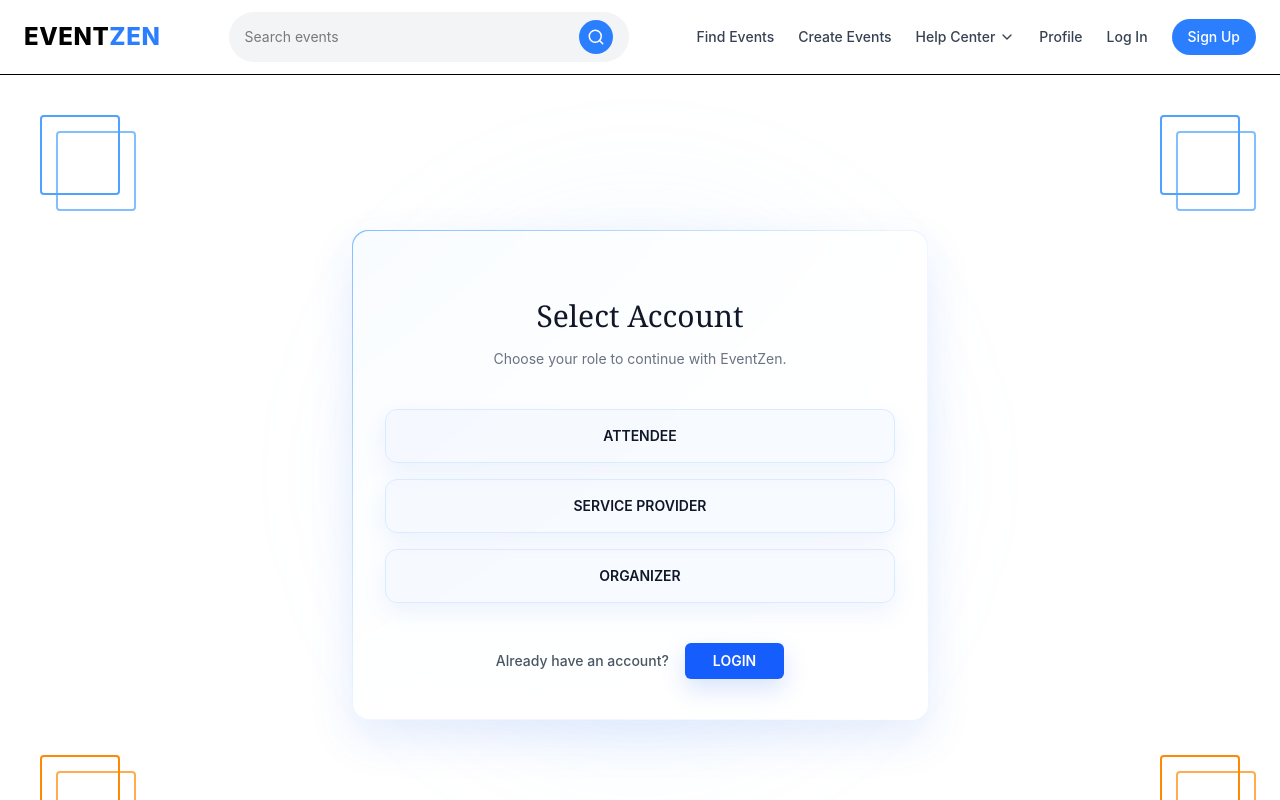
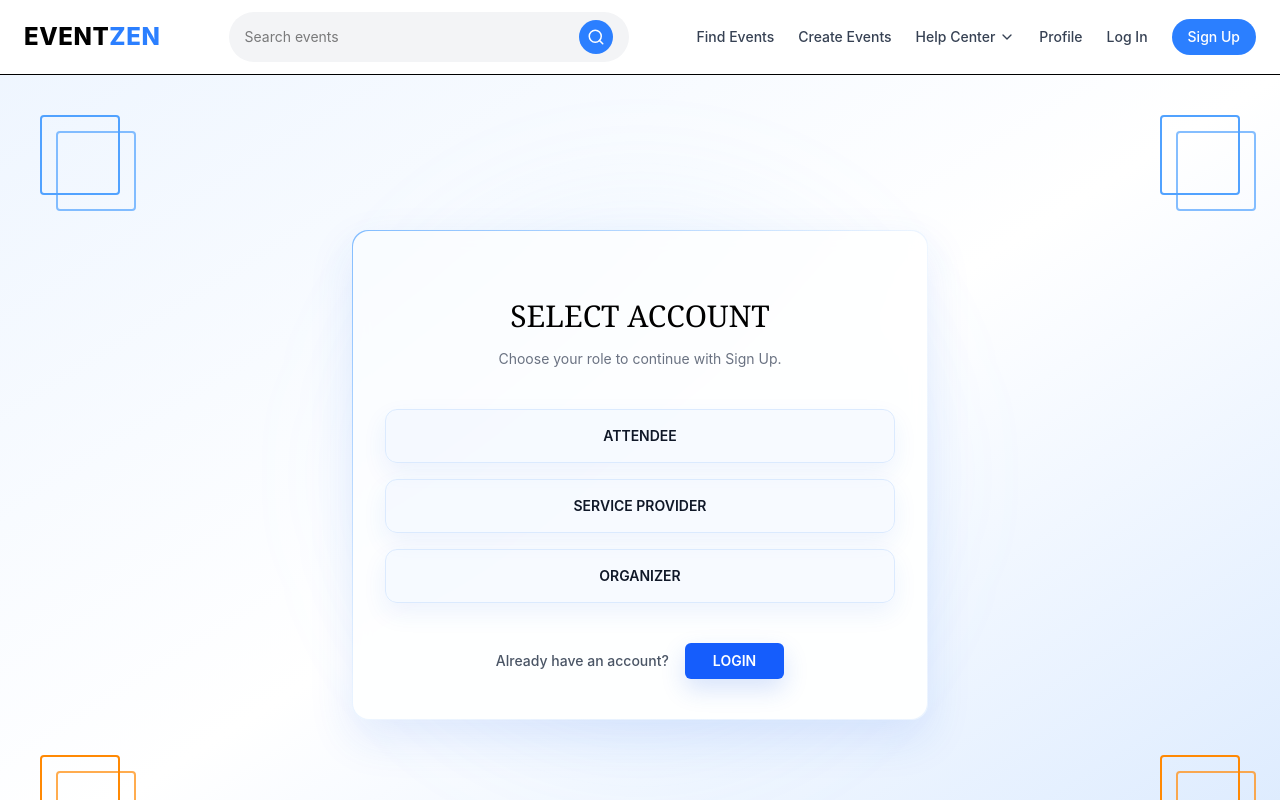
Before and after one commit to Event-Zen/eventzen-frontend, a React (Vite) app: page /signup in a window 1280 px wide. Shown: the top 800 px of the page. Built offline with nearby package versions, Linux system fonts and the light colour scheme.

Commit message:
Role selection Page Updated

```diff
--- a/src/pages/RoleSelectionPage.tsx
+++ b/src/pages/RoleSelectionPage.tsx
@@ -32,7 +32,7 @@ export default function RoleSelectionPage({ onSelectRole, onLogin }: Props) {
   };
 
   return (
-    <section className="relative bg-white overflow-hidden min-h-screen">
+    <section className="relative bg-gradient-to-br from-blue-50 via-white to-blue-100 overflow-hidden min-h-screen">
       <CornerSquares position="top-10 left-10" colorClass="border-blue-400" />
       <CornerSquares position="top-10 right-10" colorClass="border-blue-400" />
       <CornerSquares
@@ -51,11 +51,11 @@ export default function RoleSelectionPage({ onSelectRole, onLogin }: Props) {
       <div className="relative max-w-6xl mx-auto px-6 py-20 flex items-center justify-center min-h-screen">
         <div className="w-full max-w-xl">
           <GradientCard>
-            <h1 className="mt-6 text-center text-2xl md:text-3xl font-serif text-gray-900 leading-snug">
-              Select Account
+            <h1 className="mt-6 text-center text-2xl md:text-3xl font-serif text-black-900 leading-snug">
+              SELECT ACCOUNT
             </h1>
             <p className="mt-3 text-center text-sm text-gray-500">
-              Choose your role to continue with EventZen.
+              Choose your role to continue with Sign Up.
             </p>
 
             <div className="mt-10 flex flex-col gap-4">
@@ -114,7 +114,7 @@ function RoleButton({
       type="button"
       onClick={onClick}
       className="w-full rounded-xl border border-blue-100 bg-blue-50/50 px-6 py-4 text-center text-sm font-semibold text-gray-900
-                 hover:bg-blue-100/60 hover:border-blue-200
+                 hover:bg-blue-300/60 hover:border-blue-700
                  shadow-[0_10px_25px_rgba(37,99,235,0.08)]
                  focus:outline-none focus:ring-2 focus:ring-blue-300 cursor-pointer"
     >
```
